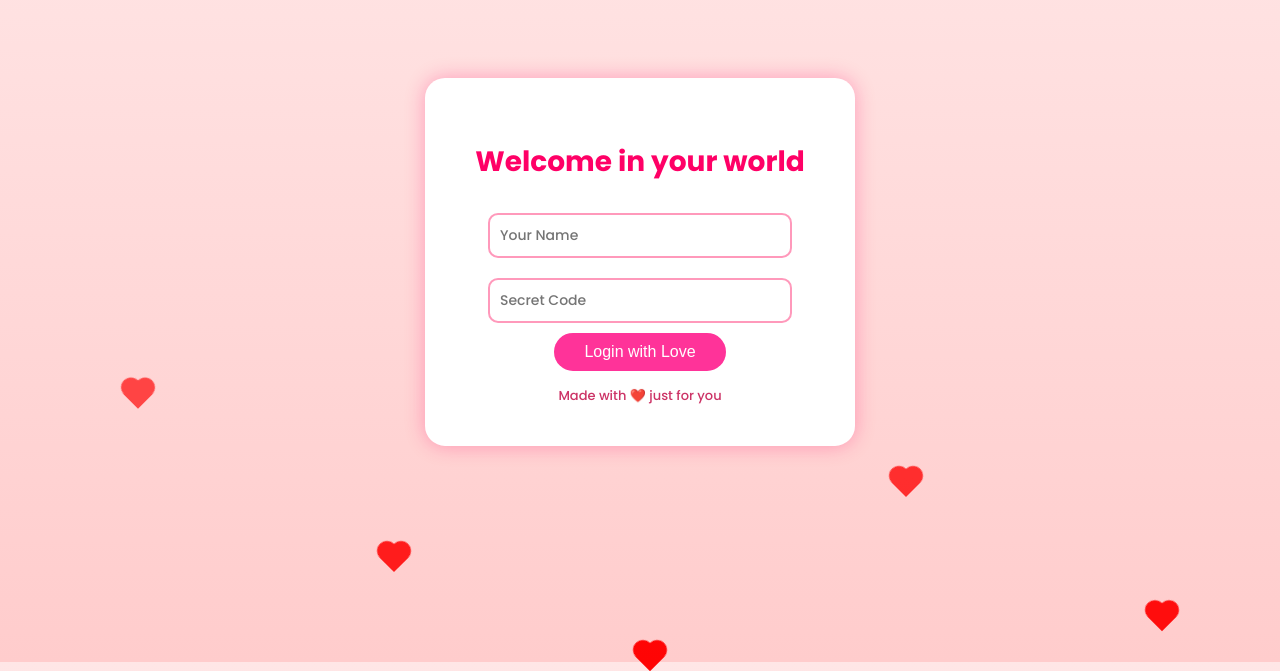
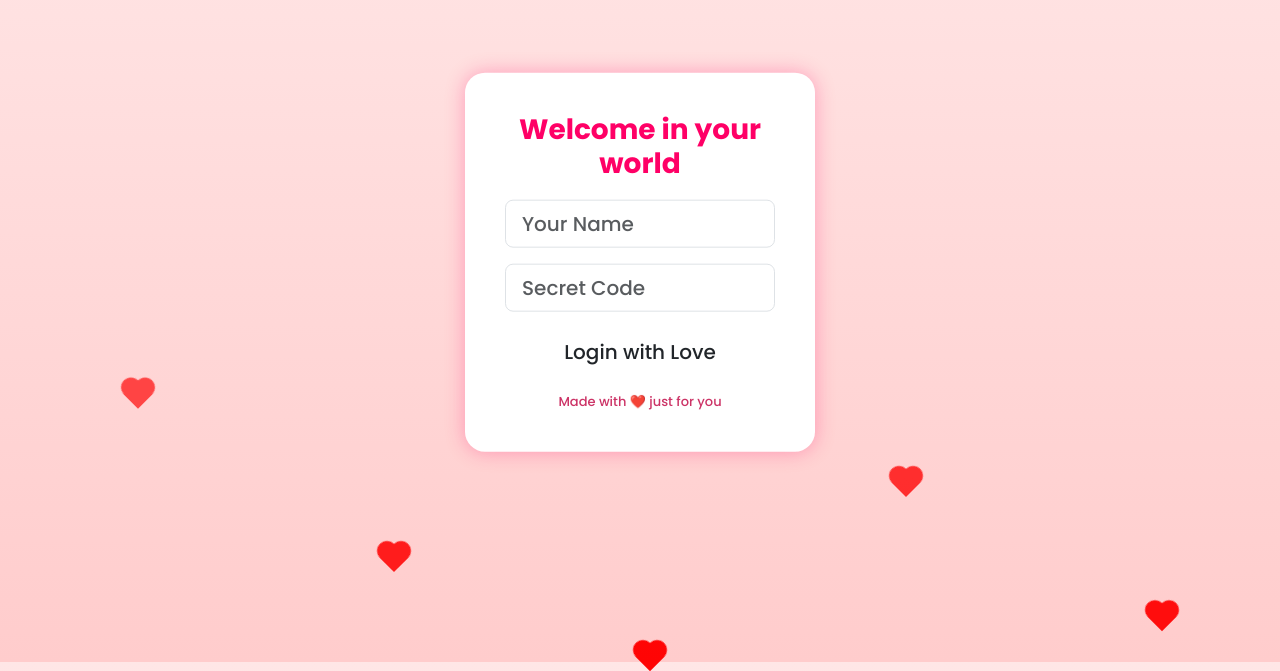
Before and after one commit to harsh-umariya2/website, a plain HTML site: page index.html in a window 1280 px wide. Shown: the part 138-809 px from the top of the page. Drawn offline with nearby package versions, Linux system fonts and the light colour scheme.

Commit message:
Update index.html

```diff
--- a/index.html
+++ b/index.html
@@ -1,18 +1,23 @@
 <!DOCTYPE html>
 <html lang="en">
+
 <head>
   <meta charset="UTF-8">
   <meta name="viewport" content="width=device-width, initial-scale=1">
   <title>Love Login</title>
+
+  <!-- Bootstrap CSS -->
+  <link href="https://cdn.jsdelivr.net/npm/bootstrap@5.3.0-alpha1/dist/css/bootstrap.min.css" rel="stylesheet">
   <link href="https://fonts.googleapis.com/css2?family=Poppins:wght@300;500;700&display=swap" rel="stylesheet">
+
   <style>
     body {
       margin: 0;
       padding: 0;
       background: linear-gradient(to bottom, #ffe6e6, #ffcccc);
       height: 100vh;
+      font-family: 'Poppins', sans-serif;
       overflow: hidden;
-      font-family: 'Poppins', sans-serif;
     }
 
     /* Floating Hearts */
@@ -50,17 +55,37 @@
         transform: translateY(100vh) rotate(45deg);
         opacity: 1;
       }
+
       100% {
         transform: translateY(-10vh) rotate(45deg);
         opacity: 0;
       }
     }
 
-    .heart:nth-child(1) { left: 10%; animation-delay: 0s; }
-    .heart:nth-child(2) { left: 30%; animation-delay: 2s; }
-    .heart:nth-child(3) { left: 50%; animation-delay: 4s; }
-    .heart:nth-child(4) { left: 70%; animation-delay: 1s; }
-    .heart:nth-child(5) { left: 90%; animation-delay: 3s; }
+    .heart:nth-child(1) {
+      left: 10%;
+      animation-delay: 0s;
+    }
+
+    .heart:nth-child(2) {
+      left: 30%;
+      animation-delay: 2s;
+    }
+
+    .heart:nth-child(3) {
+      left: 50%;
+      animation-delay: 4s;
+    }
+
+    .heart:nth-child(4) {
+      left: 70%;
+      animation-delay: 1s;
+    }
+
+    .heart:nth-child(5) {
+      left: 90%;
+      animation-delay: 3s;
+    }
 
     /* Login Form */
     .login-box {
@@ -84,41 +109,15 @@
       font-weight: 600;
     }
 
-    .login-box input[type="text"],
-    .login-box input[type="password"] {
-      width: 80%;
-      padding: 10px;
-      margin: 10px 0;
-      border: 2px solid #ff99bb;
-      border-radius: 10px;
-      outline: none;
-      font-family: 'Poppins', sans-serif;
-      font-size: 14px;
-    }
-
-    .login-box input[type="submit"] {
-      background-color: #ff3399;
-      color: white;
-      padding: 10px 30px;
-      border: none;
-      border-radius: 20px;
-      cursor: pointer;
-      font-size: 16px;
-      font-weight: 500;
-      transition: background-color 0.3s ease;
-    }
-
-    .login-box input[type="submit"]:hover {
-      background-color: #cc0066;
-    }
-
     .love-footer {
       margin-top: 15px;
       font-size: 13px;
       color: #cc3366;
     }
   </style>
+
 </head>
+
 <body>
 
   <!-- Floating hearts -->
@@ -132,9 +131,15 @@
   <div class="login-box">
     <h2>Welcome in your world</h2>
     <form action="home.html" method="GET">
-      <input type="text" placeholder="Your Name" required><br>
-      <input type="password" placeholder="Secret Code" required><br>
-      <input type="submit" value="Login with Love">
+      <div class="mb-3">
+        <input type="text" class="form-control form-control-lg" placeholder="Your Name" required>
+      </div>
+      <div class="mb-3">
+        <input type="password" class="form-control form-control-lg" placeholder="Secret Code" required>
+      </div>
+      <div class="mb-3">
+        <input type="submit" class="btn btn-pink btn-lg w-100" value="Login with Love">
+      </div>
     </form>
 
     <div class="love-footer">
@@ -142,6 +147,10 @@
     </div>
   </div>
 
+  <!-- Bootstrap JS and Popper.js -->
+  <script src="https://cdn.jsdelivr.net/npm/@popperjs/core@2.11.6/dist/umd/popper.min.js"></script>
+  <script src="https://cdn.jsdelivr.net/npm/bootstrap@5.3.0-alpha1/dist/js/bootstrap.min.js"></script>
 
 </body>
+
 </html>
```
